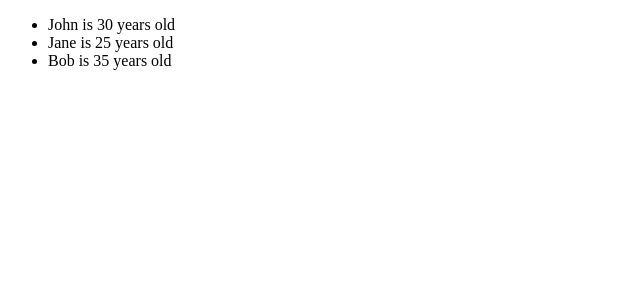
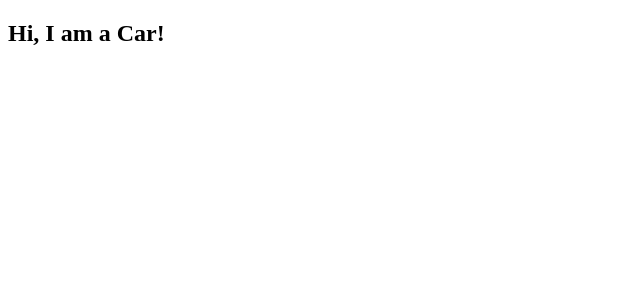
Before and after one commit to APCjayyrhen/MOBPROG-IT252-react-w3schools, a React (Vite) app in the folder my-react-app/: page / in a window 1280 px wide. Shown: the top 300 px of the page, without its empty margins (0-640 px from the left). Built offline with nearby package versions, Linux system fonts and the light colour scheme.

Commit message:
Create Your First Component

```diff
--- a/my-react-app/index.html
+++ b/my-react-app/index.html
@@ -1,10 +1,5 @@
 <!doctype html>
 <html lang="en">
-  <head>
-    <meta charset="UTF-8" />
-    <meta name="viewport" content="width=device-width, initial-scale=1.0" />
-    <title>React App</title>
-  </head>
   <body>
     <div id="root"></div>
     <script type="module" src="/src/main.jsx"></script>
--- a/my-react-app/src/main.jsx
+++ b/my-react-app/src/main.jsx
@@ -1,23 +1,11 @@
 import { createRoot } from 'react-dom/client'
 
-const users = [
-  { id: 1, name: 'John', age: 30 },
-  { id: 2, name: 'Jane', age: 25 },
-  { id: 3, name: 'Bob', age: 35 }
-];
-
-function UserList() {
+function Car() {
   return (
-    <ul>
-      {users.map(user =>
-        <li key={user.id}>
-          {user.name} is {user.age} years old
-        </li>
-      )}
-    </ul>
+    <h2>Hi, I am a Car!</h2>
   );
 }
 
 createRoot(document.getElementById('root')).render(
-  <UserList />
-)
+  <Car />
+);
```
